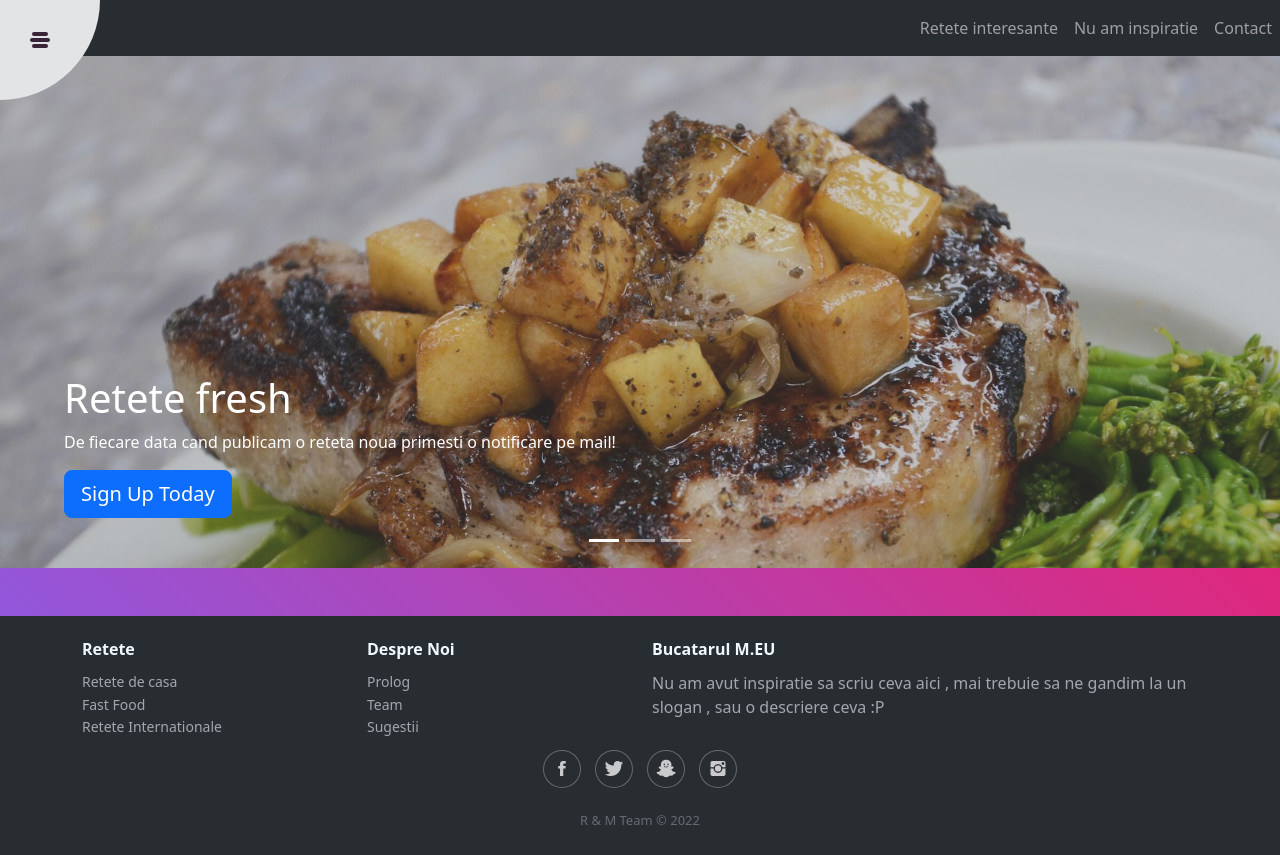
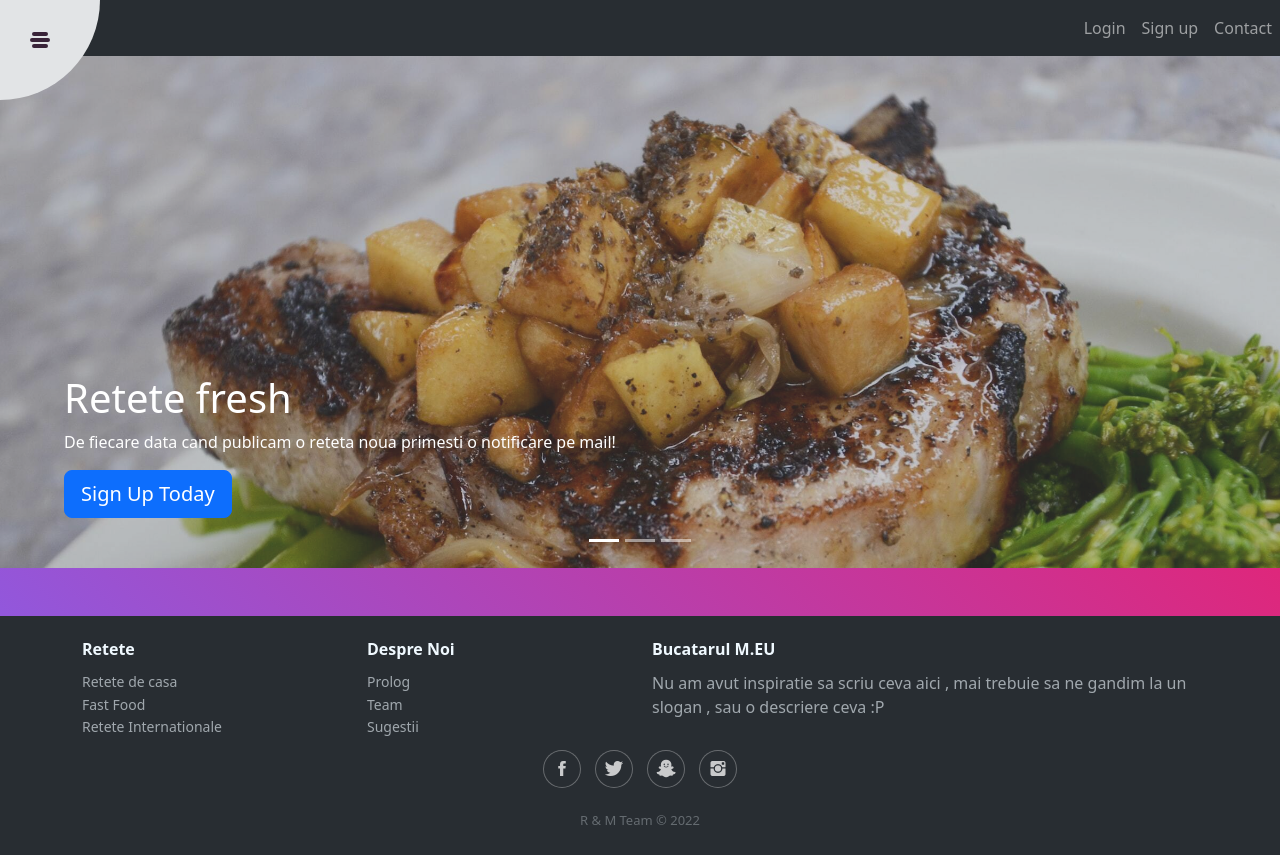
Before and after one commit to MariusBarsan/Bucatarul_Meu, a Django app: page / in a window 1280 px wide. Run offline with Django 4.2, Linux system fonts and the light colour scheme; data that the repository does not hold is empty; some libraries are stand-ins or nearby versions.

Commit message:
did some rework on header

```diff
--- a/templates/header.html
+++ b/templates/header.html
@@ -117,13 +117,13 @@
 
         <ul class="navbar-nav ms-auto">
             <li class="nav-item">
-                <a class="nav-link" href="">Retete interesante</a>
+                <a class="nav-link" href="#">Login</a>
             </li>
             <li class="nav-item">
-                <a class="nav-link" href="">Nu am inspiratie</a>
+                <a class="nav-link" href="#">Sign up</a>
             </li>
             <li class="nav-item">
-                <a class="nav-link" href="">Contact</a>
+                <a class="nav-link" href="#">Contact</a>
             </li>
         </ul>
     </div>
```
